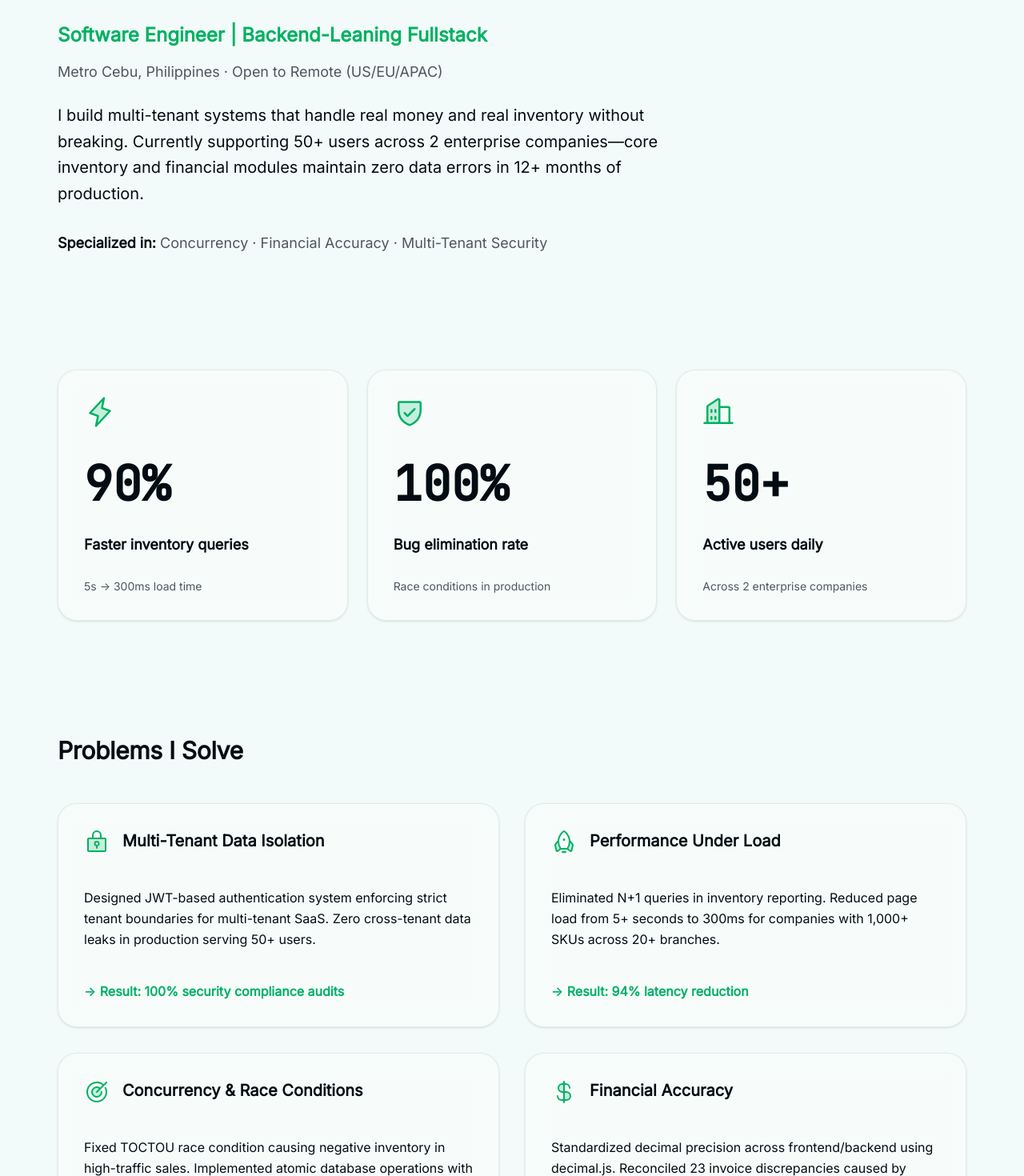
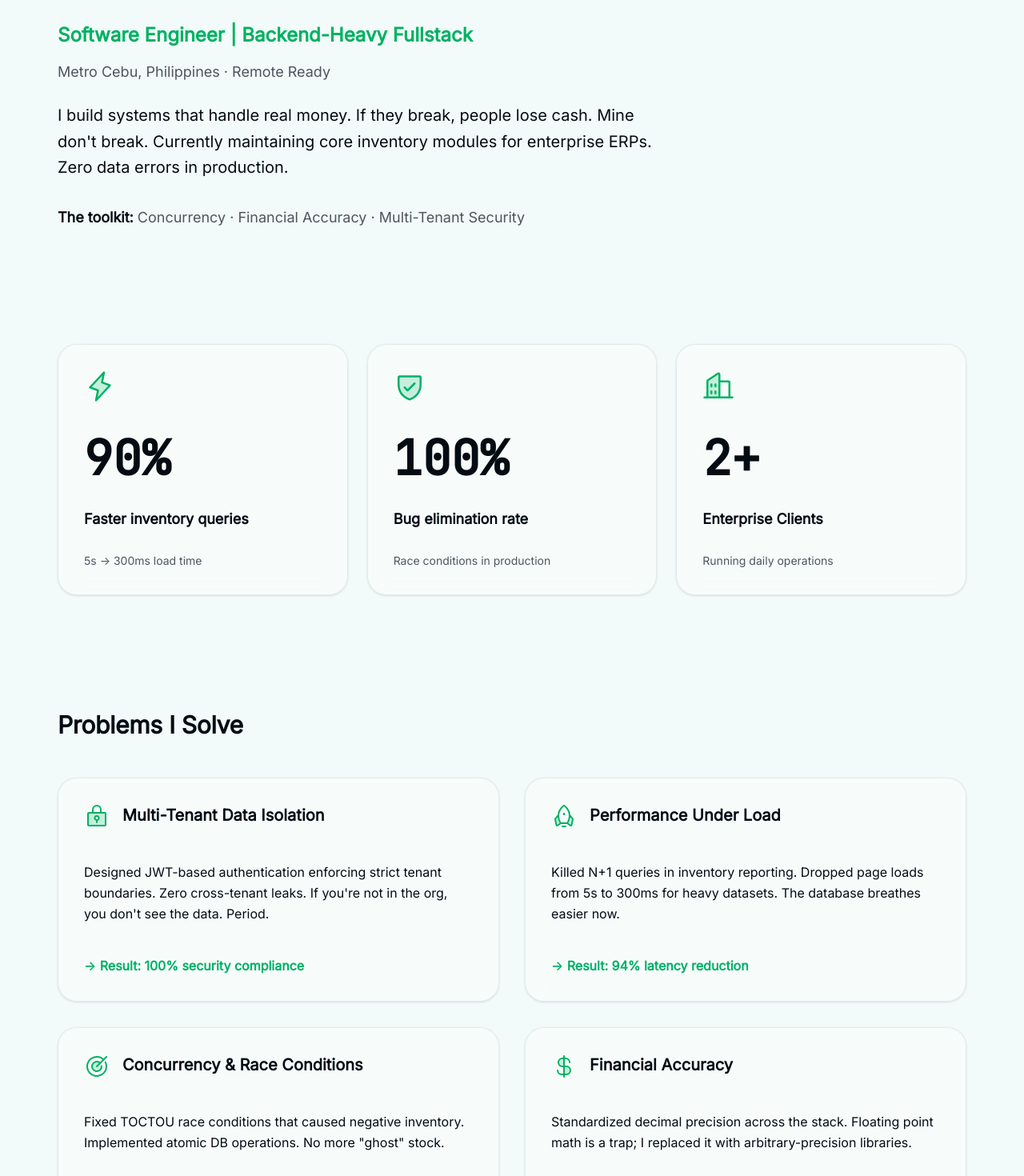
Before and after one commit to markkennethbadilla/developer-portfolio, a React (Vite) app: page / in a window 1280 px wide. Shown: the part 220-1690 px from the top of the page at 80% size. Built offline with nearby package versions, Linux system fonts and the light colour scheme.

Commit message:
refactor: update content for compliance and copy improvements

```diff
--- a/src/components/pages/CaseStudyPage.tsx
+++ b/src/components/pages/CaseStudyPage.tsx
@@ -20,13 +20,13 @@ export default function CaseStudyPage() {
           <h3 className="text-success mb-3 sm:mb-4 text-lg sm:text-xl">The Impact</h3>
           <p className="text-lg sm:text-xl leading-relaxed mb-4 sm:mb-6">
             Eliminated <span className="font-bold text-success">100%</span> of negative inventory
-            bugs in production serving 50+ users. Core inventory system maintains zero race condition errors in 12+ months since fix deployment.
+            bugs in production. Core inventory system maintains zero race condition errors in 12+ months since fix deployment.
           </p>
 
           <div className="grid grid-cols-1 sm:grid-cols-2 lg:grid-cols-4 gap-4 pt-4 sm:pt-6 border-t border-border">
             <div>
               <p className="text-xs sm:text-sm text-muted-foreground mb-1">PROJECT</p>
-              <p className="font-semibold text-sm sm:text-base">Digits (Multi-Company ERP)</p>
+              <p className="font-semibold text-sm sm:text-base">Enterprise Inventory System</p>
             </div>
             <div>
               <p className="text-xs sm:text-sm text-muted-foreground mb-1">ROLE</p>
@@ -51,9 +51,8 @@ export default function CaseStudyPage() {
               <Card className="glass p-6 sm:p-8">
                 <h3 className="text-destructive mb-3 sm:mb-4 text-lg sm:text-xl">The Incident</h3>
                 <p className="leading-relaxed text-sm sm:text-base">
-                  Finance flagged 12 inventory records with impossible negative quantities in a
-                  single month. Money was being lost. Customers were confused. Our reputation was
-                  at risk.
+                  Accounting flagged inventory records with impossible negative quantities.
+                  Money was being lost. Customers were confused. Our reputation was at risk.
                 </p>
               </Card>
 
@@ -140,20 +139,20 @@ if (stock >= quantity) {
                       <pre className="bg-card/50 p-4 sm:p-6 rounded-lg border-l-4 border-success overflow-x-auto">
                         <code className="text-xs sm:text-sm font-mono text-foreground/90">{`await prisma.$transaction(async (tx) => {
   // Validate first
-  if (inventory.on_hand_quantity.lessThan(quantity)) {
+  if (product_stock.available_qty.lessThan(quantity)) {
     throw new Error('Insufficient stock')
   }
 
   // ✓ Atomic decrement - check and update in ONE operation
-  await tx.inventory.update({
+  await tx.product_stock.update({
     where: { id },
     data: {
-      on_hand_quantity: { decrement: quantity }
+      available_qty: { decrement: quantity }
     }
   })
 
   // Audit trail
-  await tx.inventoryMovement.create({ data: {...} })
+  await tx.stock_audit_log.create({ data: {...} })
 })`}</code>
                       </pre>
                     </div>
@@ -205,7 +204,7 @@ if (stock >= quantity) {
                   <li className="flex items-start gap-2 sm:gap-3">
                     <CheckCircle size={20} className="text-success shrink-0 mt-0.5 sm:w-6 sm:h-6" />
                     <span>
-                      <span className="font-bold">50+ users</span> protected from this entire
+                      <span className="font-bold">Enterprise users</span> protected from this entire
                       class of bug
                     </span>
                   </li>
@@ -231,7 +230,7 @@ if (stock >= quantity) {
                   <li className="flex items-start gap-2 sm:gap-3">
                     <span className="text-primary">→</span>
                     <span>
-                      Pattern documented and adopted across all 50+ services
+                      Pattern documented and adopted across all microservices
                     </span>
                   </li>
                   <li className="flex items-start gap-2 sm:gap-3">
--- a/src/components/pages/HomePage.tsx
+++ b/src/components/pages/HomePage.tsx
@@ -21,17 +21,17 @@ export default function HomePage() {
         <div className="max-w-3xl">
           <h1 className="text-balance mb-4 sm:mb-6 text-3xl sm:text-4xl md:text-5xl">Mark Kenneth Badilla</h1>
           <p className="text-xl sm:text-2xl text-primary font-semibold mb-3 sm:mb-4">
-            Software Engineer | Backend-Leaning Fullstack
+            Software Engineer | Backend-Heavy Fullstack
           </p>
           <p className="text-muted-foreground mb-4 sm:mb-6 text-base sm:text-lg">
-            Metro Cebu, Philippines · Open to Remote (US/EU/APAC)
+            Metro Cebu, Philippines · Remote Ready
           </p>
           <p className="text-lg sm:text-xl leading-relaxed mb-6 sm:mb-8">
-            I build multi-tenant systems that handle real money and real inventory without
-            breaking. Currently supporting 50+ users across 2 enterprise companies—core inventory and financial modules maintain zero data errors in 12+ months of production.
+            I build systems that handle real money. If they break, people lose cash. Mine don't break.
+            Currently maintaining core inventory modules for enterprise ERPs. Zero data errors in production.
           </p>
           <p className="text-base sm:text-lg text-muted-foreground">
-            <span className="text-foreground font-semibold">Specialized in:</span> Concurrency ·
+            <span className="text-foreground font-semibold">The toolkit:</span> Concurrency ·
             Financial Accuracy · Multi-Tenant Security
           </p>
         </div>
@@ -60,10 +60,10 @@ export default function HomePage() {
           <Card className="glass p-6 sm:p-8 transition-all duration-200 hover:translate-y-[-4px] hover:shadow-xl hover:shadow-primary/10 sm:col-span-2 lg:col-span-1">
             <Buildings size={40} className="text-primary mb-3 sm:mb-4" weight="duotone" />
             <div className="text-5xl sm:text-6xl mb-2 font-mono">
-              <AnimatedCounter value={50} suffix="+" />
+              <AnimatedCounter value={2} suffix="+" />
             </div>
-            <p className="text-base sm:text-lg font-semibold mb-1">Active users daily</p>
-            <p className="text-sm text-muted-foreground">Across 2 enterprise companies</p>
+            <p className="text-base sm:text-lg font-semibold mb-1">Enterprise Clients</p>
+            <p className="text-sm text-muted-foreground">Running daily operations</p>
           </Card>
         </div>
       </section>
@@ -78,10 +78,10 @@ export default function HomePage() {
               <h3 className="text-lg sm:text-xl">Multi-Tenant Data Isolation</h3>
             </div>
             <p className="mb-4 leading-relaxed text-sm sm:text-base">
-              Designed JWT-based authentication system enforcing strict tenant boundaries for multi-tenant
-              SaaS. Zero cross-tenant data leaks in production serving 50+ users.
+              Designed JWT-based authentication enforcing strict tenant boundaries.
+              Zero cross-tenant leaks. If you're not in the org, you don't see the data. Period.
             </p>
-            <p className="text-success font-semibold text-sm sm:text-base">→ Result: 100% security compliance audits</p>
+            <p className="text-success font-semibold text-sm sm:text-base">→ Result: 100% security compliance</p>
           </Card>
 
           <Card className="glass p-6 sm:p-8">
@@ -90,8 +90,8 @@ export default function HomePage() {
               <h3 className="text-lg sm:text-xl">Performance Under Load</h3>
             </div>
             <p className="mb-4 leading-relaxed text-sm sm:text-base">
-              Eliminated N+1 queries in inventory reporting. Reduced page load from 5+ seconds to
-              300ms for companies with 1,000+ SKUs across 20+ branches.
+              Killed N+1 queries in inventory reporting. Dropped page loads from 5s to 300ms
+              for heavy datasets. The database breathes easier now.
             </p>
             <p className="text-success font-semibold text-sm sm:text-base">→ Result: 94% latency reduction</p>
           </Card>
@@ -102,11 +102,11 @@ export default function HomePage() {
               <h3 className="text-lg sm:text-xl">Concurrency & Race Conditions</h3>
             </div>
             <p className="mb-4 leading-relaxed text-sm sm:text-base">
-              Fixed TOCTOU race condition causing negative inventory in high-traffic sales.
-              Implemented atomic database operations with transaction wrapping.
+              Fixed TOCTOU race conditions that caused negative inventory.
+              Implemented atomic DB operations. No more "ghost" stock.
             </p>
             <p className="text-success font-semibold text-sm sm:text-base">
-              → Result: 100% bug elimination, 12+ months stable
+              → Result: 100% bug elimination
             </p>
           </Card>
 
@@ -116,11 +116,11 @@ export default function HomePage() {
               <h3 className="text-lg sm:text-xl">Financial Accuracy</h3>
             </div>
             <p className="mb-4 leading-relaxed text-sm sm:text-base">
-              Standardized decimal precision across frontend/backend using decimal.js. Reconciled
-              23 invoice discrepancies caused by floating-point errors.
+              Standardized decimal precision across the stack. Floating point math is a trap;
+              I replaced it with arbitrary-precision libraries.
             </p>
             <p className="text-success font-semibold text-sm sm:text-base">
-              → Result: 100% calculation parity between systems
+              → Result: 100% calculation parity
             </p>
           </Card>
         </div>
@@ -171,7 +171,7 @@ export default function HomePage() {
             Software Engineer at Hatchit Solutions (January 2025 - Present)
           </p>
           <p className="text-muted-foreground mb-2 text-sm sm:text-base">
-            System in production: Serving 50+ users across 2 enterprise companies daily
+            System in production: Serving enterprise clients daily
           </p>
           <p className="text-sm text-muted-foreground">
             Certifications: PhilNITS FE · TOPCIT Level 3
@@ -183,8 +183,7 @@ export default function HomePage() {
         <div className="text-center max-w-2xl mx-auto">
           <h2 className="mb-4 sm:mb-6 text-2xl sm:text-3xl">See How I Solve Complex Problems</h2>
           <p className="text-base sm:text-lg text-muted-foreground mb-6 sm:mb-8">
-            Deep dive into how I eliminated race conditions in a multi-tenant inventory system
-            serving 50+ users across multiple branches.
+            Deep dive into how I eliminated race conditions in a multi-tenant inventory system.
           </p>
           <div className="flex flex-col sm:flex-row gap-3 sm:gap-4 justify-center">
             <Button size="lg" asChild className="group w-full sm:w-auto">
```
